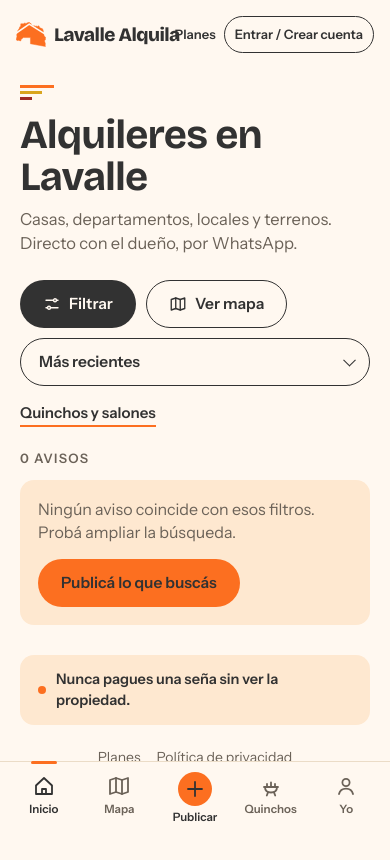
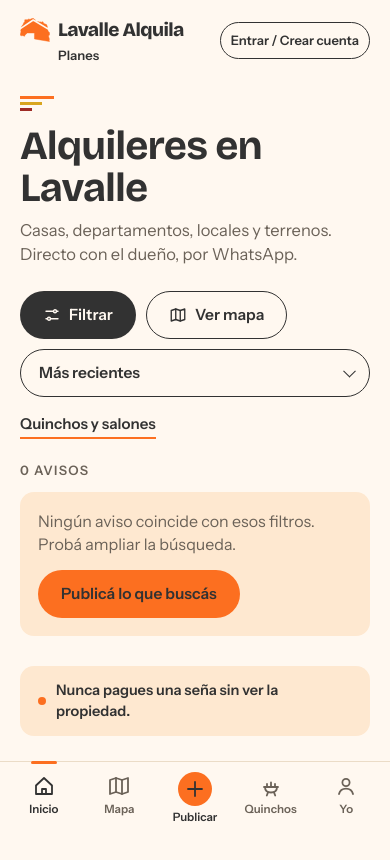
Before and after one commit to Ignaromera/lavalle-alquila, a website built with Vite: page index.html in a window 390 px wide. Built offline with nearby package versions, Linux system fonts and the light colour scheme; some packages are replaced by stand-ins of ours; no server answers; the database is empty.

Commit message:
En el teléfono, el link Planes va debajo del logo para que no se pisen

```diff
--- a/src/main.js
+++ b/src/main.js
@@ -74,10 +74,8 @@ function shell(route, session) {
         <img src="${base}brand/lavalle-alquila-marca.svg" width="30" height="24" alt="" />
         <span class="wm-text">Lavalle Alquila <small>Mendoza</small></span>
       </a>
-      <div class="topbar-actions">
-        <a class="top-plans" href="#/planes" data-testid="header-planes"${route.name === "plans" ? ' aria-current="page"' : ""}>Planes</a>
-        <a class="who" href="#/cuenta" data-testid="header-auth">${esc(headerAccountLabel(session))}</a>
-      </div>
+      <a class="top-plans" href="#/planes" data-testid="header-planes"${route.name === "plans" ? ' aria-current="page"' : ""}>Planes</a>
+      <a class="who" href="#/cuenta" data-testid="header-auth">${esc(headerAccountLabel(session))}</a>
     </header>
     ${isDemo() ? demoBannerHtml() : ""}
     <main id="view" class="view"><p class="fine">Cargando…</p></main>
--- a/src/styles.css
+++ b/src/styles.css
@@ -36,17 +36,23 @@ p { margin: 0; }
 .wordmark img { width: 30px; height: auto; }
 .wm-text { display: inline-flex; align-items: baseline; gap: 6px; }
 .wordmark small { font-family: var(--body); font-weight: 600; font-size: 10.5px; letter-spacing: .14em; text-transform: uppercase; color: var(--muted); }
-.topbar-actions { display: flex; align-items: center; gap: 12px; flex-shrink: 0; }
-.top-plans { font-weight: 600; font-size: 14px; text-decoration: none; color: var(--ink); white-space: nowrap; }
+.top-plans { margin-left: auto; font-weight: 600; font-size: 14px; text-decoration: none; color: var(--ink); white-space: nowrap; }
 .top-plans[aria-current="page"] { text-decoration: underline; text-underline-offset: 4px; }
-.who { font-weight: 600; font-size: 14px; text-decoration: none; padding: 9px 16px; border-radius: 999px; border: 1.5px solid var(--ink); color: var(--ink); white-space: nowrap; }
+.who { flex-shrink: 0; font-weight: 600; font-size: 14px; text-decoration: none; padding: 9px 16px; border-radius: 999px; border: 1.5px solid var(--ink); color: var(--ink); white-space: nowrap; }
 @media (max-width: 480px) {
   .wordmark small { display: none; }
   .wm-text { white-space: nowrap; }
-  .topbar { gap: 8px; padding: 16px 16px 6px; }
-  .topbar-actions { gap: 8px; }
-  .top-plans { font-size: 13px; }
-  .who { padding: 8px 10px; font-size: 13px; }
+  .topbar {
+    display: grid;
+    grid-template-columns: minmax(0, 1fr) auto;
+    grid-template-areas: "brand who" "plans who";
+    column-gap: 10px;
+    row-gap: 2px;
+    align-items: center;
+  }
+  .wordmark { grid-area: brand; }
+  .top-plans { grid-area: plans; margin-left: 38px; font-size: 13px; }
+  .who { grid-area: who; padding: 8px 10px; font-size: 13px; }
 }
 .demo-banner { margin: 8px 20px 0; padding: 10px 14px; border-radius: var(--r-sm); background: var(--cream); font-size: 13.5px; font-weight: 600; }
 @media (min-width: 1000px) { .demo-banner { max-width: 920px; margin: 8px auto 0; } }
```
